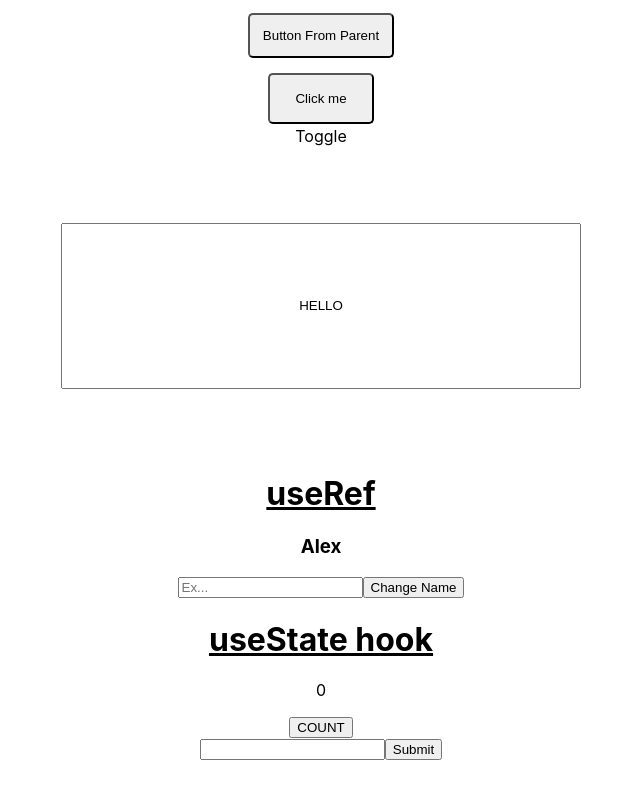
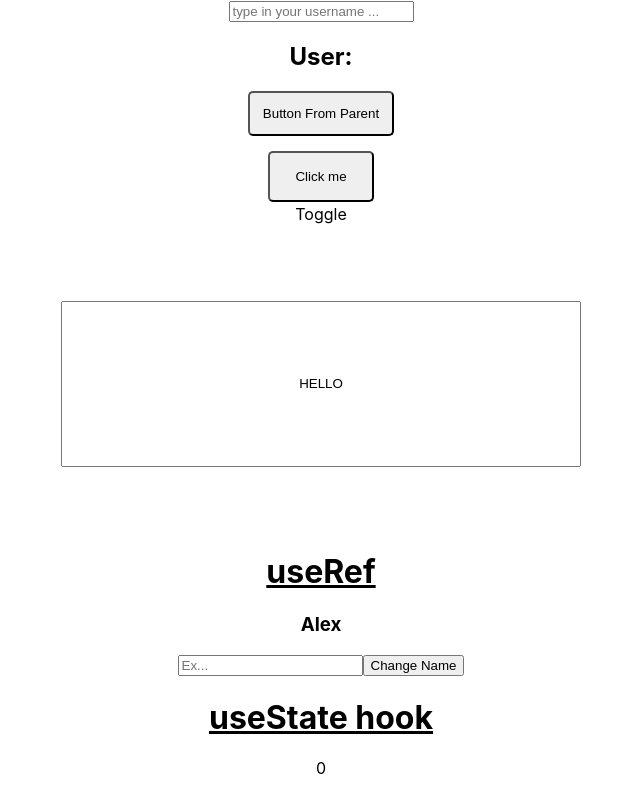
Before and after one commit to AlexanderPolzhofer/react_hooks, a React (Create React App) app: page / in a window 1280 px wide. Shown: the top 787 px of the page, without its empty margins (319-959 px from the left). Built offline with nearby package versions, Linux system fonts and the light colour scheme; no server answers.

Commit message:
init useContext hook

```diff
--- a/src/App.js
+++ b/src/App.js
@@ -5,11 +5,13 @@
 import RefTutorial from './hooks/useRef/Ref_useRef';
 import ImperativeHandle from './hooks/useImperativeHandle/ImperativeHandle_useImperativeHandle';
 import StateHook from './hooks/useState/State_useState';
+import ContextTutorial from './hooks/useContext/Context_useContext';
 
 function App() {
   return (
     <div className="App">
-      <ImperativeHandle/>
+      <ContextTutorial />
+      <ImperativeHandle />
       <LayoutEffectTutorial />
       <RefTutorial />
       <StateHook />
--- /dev/null
+++ b/src/hooks/useContext/Context_useContext.js
@@ -0,0 +1,21 @@
+import React, { createContext, useState } from 'react';
+
+import Login from './Login';
+import User from './User';
+
+export const AppContext = createContext(null);
+
+function ContextTutorial() {
+
+    const [username, setUsername] = useState('');
+
+    return (
+        <AppContext.Provider value={{ username, setUsername }}>
+            <Login />
+            <User />
+        </AppContext.Provider>
+
+    );
+}
+
+export default ContextTutorial;
--- /dev/null
+++ b/src/hooks/useContext/Login.js
@@ -0,0 +1,16 @@
+import React, { useContext } from 'react';
+
+import { AppContext } from './Context_useContext';
+
+function Login() {
+
+    const { setUsername } = useContext(AppContext);
+
+    return (<div>
+        <form>
+            <input type='text' placeholder='type in your username ...' onChange={(event) => setUsername(event.target.value)} />
+        </form>
+    </div>);
+}
+
+export default Login;
--- /dev/null
+++ b/src/hooks/useContext/User.js
@@ -0,0 +1,14 @@
+import React, { useContext } from 'react';
+
+import { AppContext } from './Context_useContext';
+
+function User() {
+
+    const { username } = useContext(AppContext);
+
+    return (<div>
+        <h2>User: {username}</h2>
+    </div>)
+}
+
+export default User;
```
